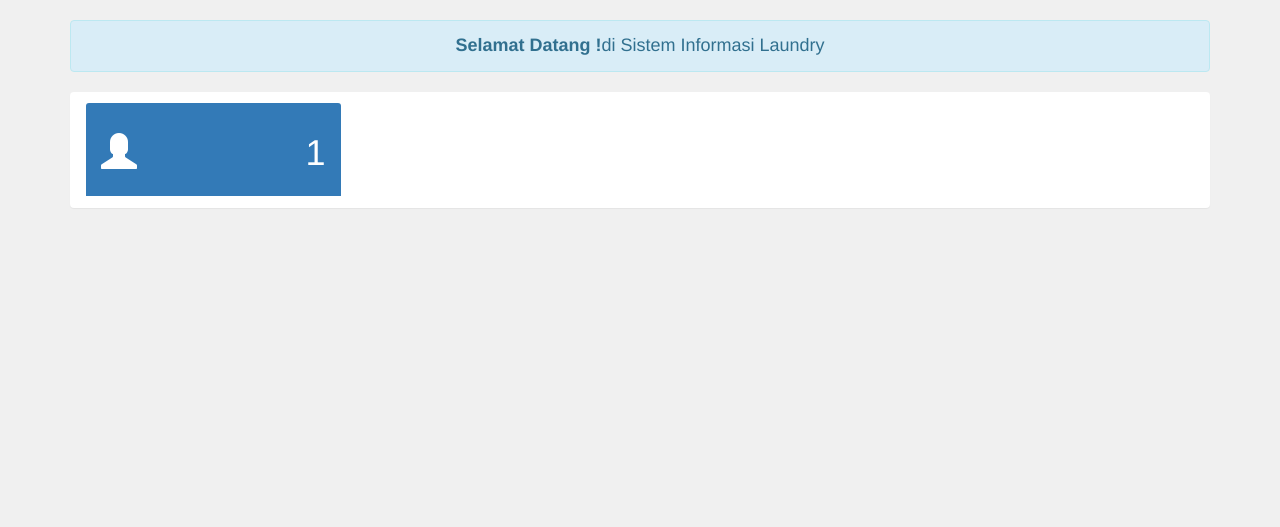
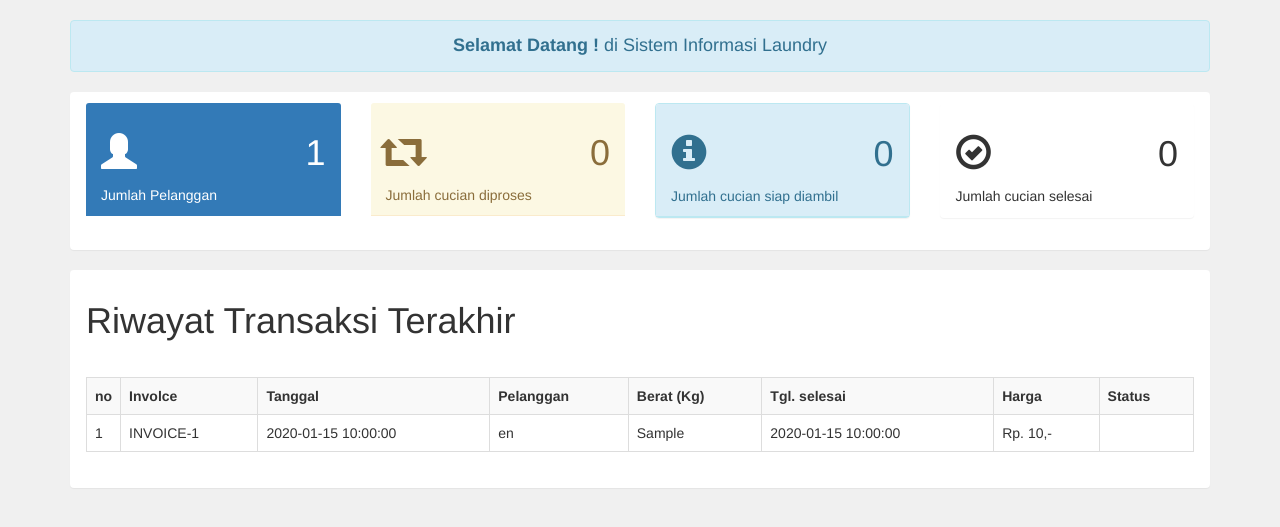
Before and after one commit to lutfianada5/laundry, a PHP site: page /admin/index.php in a window 1280 px wide. Shown: the part 52-579 px from the top of the page. Run offline with PHP 8.4, Linux system fonts and the light colour scheme; the visitor is signed in with stand-in values (Sample User, id 1); tables that the repository leaves empty or names only in its code hold one stand-in row (values such as "Sample post").

Commit message:
pertambahan landing page

```diff
--- a/admin/index.php
+++ b/admin/index.php
@@ -5,7 +5,7 @@
 
 <div class="container">
     <div class="alert alert-info text-center">
-        <h4 style="margin-bottom: 0px"><b>Selamat Datang !</b>di Sistem Informasi Laundry</h4>
+        <h4 style="margin-bottom: 0px"><b>Selamat Datang !</b> di Sistem Informasi Laundry</h4>
     </div>
     <div class="panel">
         <div class="panel-heading">
@@ -22,11 +22,110 @@
                                     ?>
                                 </span>
                             </h1>
-
+                            Jumlah Pelanggan
                         </div>
                     </div>
                 </div>
+                    <div class="col-md-3">
+                    <div class="panel-warning">
+                        <div class="panel-heading">
+                            <h1>
+                                <i class="glyphicon glyphicon-retweet"></i>
+                                <span class="pull-right">
+                                    <?php
+                                        $proses = mysqli_query($koneksi,"select * from transaksi where transaksi_status='0'");
+                                        echo mysqli_num_rows($proses);
+                                    ?>
+                                </span>
+                            </h1>
+                            Jumlah cucian diproses
+                        </div>
+                    </div>
+                </div>
+                <div class="col-md-3">
+                    <div class="panel panel-info">
+                        <div class="panel-heading">
+                            <h1>
+                                <i class="glyphicon glyphicon-info-sign"></i>
+                                <span class="pull-right">
+                                    <?php
+                                        $proses = mysqli_query($koneksi,"select * from transaksi where transaksi_status='1'");
+                                        echo mysqli_num_rows($proses);
+                                    ?>
+                                </span>
+                            </h1>
+                            Jumlah cucian siap diambil
+                        </div>
+                    </div>
+                </div>
+                 <div class="col-md-3">
+                    <div class="panel panel-succes">
+                        <div class="panel-heading">
+                            <h1>
+                                <i class="glyphicon glyphicon-ok-circle"></i>
+                                <span class="pull-right">
+                                    <?php
+                                        $proses = mysqli_query($koneksi,"select * from transaksi where transaksi_status='2'");
+                                        echo mysqli_num_rows($proses);
+                                    ?>
+                                </span>
+                            </h1>
+                            Jumlah cucian selesai
+                        </div>
+                    </div>
+                </div>
+
             </div>
         </div>
     </div>
+
+    <div class="panel">
+        <div class="panel-heading">
+            <h1> Riwayat Transaksi Terakhir</h1>
+        </div>
+        <div class="panel-body">
+            <table class="table table-bordered table-striped">
+                <tr>
+                    <th width="1%">no</th>
+                    <th>Involce</th>
+                    <th>Tanggal</th>
+                    <th>Pelanggan</th>
+                    <th>Berat (Kg)</th>
+                    <th>Tgl. selesai</th>
+                    <th>Harga</th>
+                    <th>Status</th>
+                </tr>
+                    <?php
+                        $data = mysqli_query($koneksi, "select * from pelanggan, transaksi where pelanggan.pelanggan_id = transaksi.pelanggan_id order by transaksi_id desc limit 10");
+                        $no = 1;
+                        while ($d=mysqli_fetch_array($data)){
+                    ?>
+                            <tr>
+                                <td><?php echo $no++ ?></td>
+                                <td>INVOICE-<?php echo $d['transaksi_id']; ?></td>
+                                <td><?php echo $d['transaksi_tgl']; ?></td>
+                                <td><?php echo $d['pelanggan_nama']; ?></td>
+                                <td><?php echo $d['transaksi_berat']; ?></td>
+                                <td><?php echo $d['transaksi_tgl_selesai']; ?></td>
+                                <td><?php echo "Rp. ".number_format($d['transaksi_harga']). ",-"; ?></td>
+                                <td>
+                                    <?php
+                                        if ($d['transaksi_status']=="0"){
+                                            echo "<div class='label label-warning'>PROSES</div>";
+                                        }elseif ($d['transaksi_status']=="1"){
+                                            echo "<div class='label label-info'>DICUCI</div>";
+                                        }elseif ($d['transaksi_status']=="2"){
+                                            echo "<div class='label label-success'>SELESAI</div>";
+                                        }
+                                    ?>
+                                </td>
+
+                            </tr>
+                    <?php
+                        }
+                    ?>
+
+            </table>
+        </div>
+    </div>
 </div>
--- /dev/null
+++ b/admin/pelangganhapus.php
@@ -0,0 +1,6 @@
+<?php
+    include '../koneksi.php';
+    $id = $_GET['id'];
+    mysqli_query($koneksi,"delete from pelanggan where pelanggan_id='$id'");
+    header("location:pelanggan.php");
+?>
--- a/koneksi.php
+++ b/koneksi.php
@@ -1,7 +1,7 @@
 <?php
-    $koneksi= mysqli_connect("localhost","root", "","laundry");
+    $koneksi = mysqli_connect("localhost","root", "","laundry");
 
-    if (mysqli_connect_error()){
-        echo "Koneksi Database Gagal:" . mysqli_connect_error();
+    if (mysqli_connect_errno()){
+        echo "Koneksi Database Gagal:" . mysqli_connect_errno();
     }
  ?>
```
Also changed, not shown: admin/pelanggan.php (added, +43 -0 lines).
